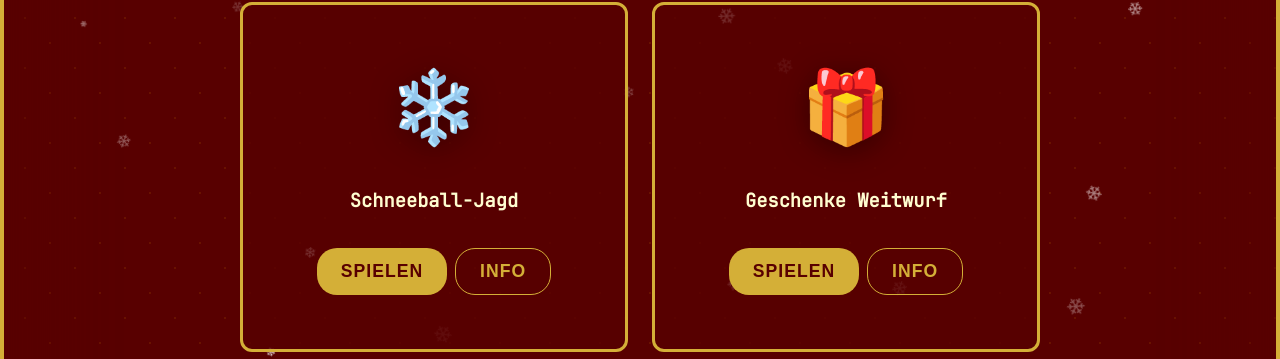
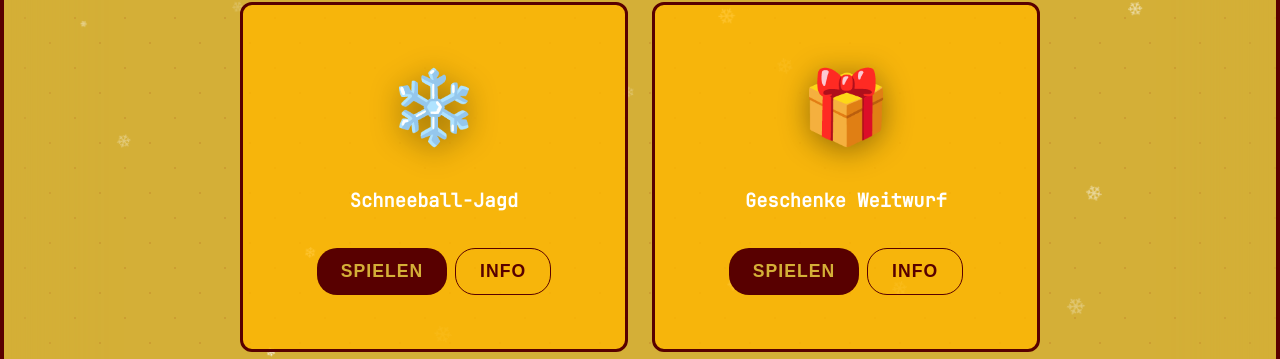
Before and after one commit to christestet/Santa-Games, a React (Vite) app: page / in a window 1280 px wide. Shown: the part 107-466 px from the top of the page. Built offline with nearby package versions, Linux system fonts and the light colour scheme; no server answers.

Commit message:
feat: update classic theme color palette and adjust text colors for improved readability.

```diff
--- a/src/index.css
+++ b/src/index.css
@@ -12,20 +12,20 @@
 }
 
 .classic-theme {
-  --cozy-red: #8b0000;
-  --velvet-red: #580000;
-  --warm-gold: #ffb700;
-  --antique-gold: #d4af37;
-  --cream-white: #fffdd0;
-  --fireplace-glow: rgba(255, 140, 0, 0.4);
-  --christmas-gold: #ffb700;
-  --bg-gradient: radial-gradient(circle at center, var(--cozy-red), #2a0000);
-  --card-bg: rgba(40, 0, 0, 0.95);
-  --card-bg-glass: rgba(40, 0, 0, 0.85);
-  --game-card-front: rgba(88, 0, 0, 0.8);
-  --game-card-back: rgba(40, 0, 0, 1);
-  --btn-text: #2a0000;
-  --input-bg: rgba(0, 0, 0, 0.4);
+  --cozy-red: #ffb700; /* Swapped: Was Gold, now Red (Background) - wait, user said background should be gold */
+  --velvet-red: #d4af37; /* Swapped: Was Antique Gold, now Red (Background) */
+  --warm-gold: #8b0000; /* Swapped: Was Red, now Gold (Font) */
+  --antique-gold: #580000; /* Swapped: Was Velvet Red, now Gold (Font) */
+  --cream-white: #ffffff;
+  --fireplace-glow: rgba(139, 0, 0, 0.4);
+  --christmas-gold: #8b0000;
+  --bg-gradient: radial-gradient(circle at center, #ffb700, #b8860b);
+  --card-bg: rgba(255, 253, 208, 0.95);
+  --card-bg-glass: rgba(255, 253, 208, 0.85);
+  --game-card-front: rgba(255, 183, 0, 0.8);
+  --game-card-back: rgba(255, 253, 208, 1);
+  --btn-text: #ffffff;
+  --input-bg: rgba(255, 255, 255, 0.4);
 }
 
 .grinch-theme {
@@ -531,7 +531,7 @@ h1 {
 .instruction-text {
     font-size: 1.1rem;
     line-height: 1.5;
-    color: var(--cream-white);
+    color: var(--warm-gold); /* Using the new red color for readability */
     opacity: 0.9;
     margin: 1rem 0;
 }
@@ -545,7 +545,7 @@ h1 {
   font-family: var(--font-festive);
   font-size: 2.2rem;
   margin: 0;
-  color: var(--warm-gold);
+  color: var(--warm-gold); /* This is now red */
 }
 
 .btn-small {
```
